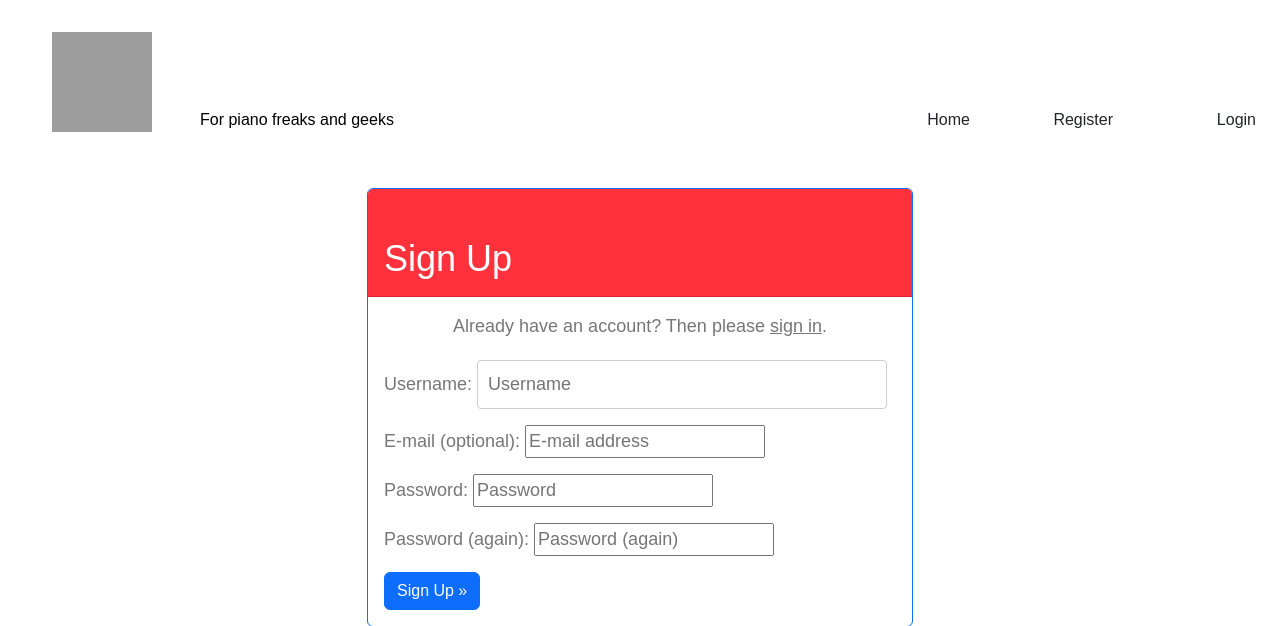
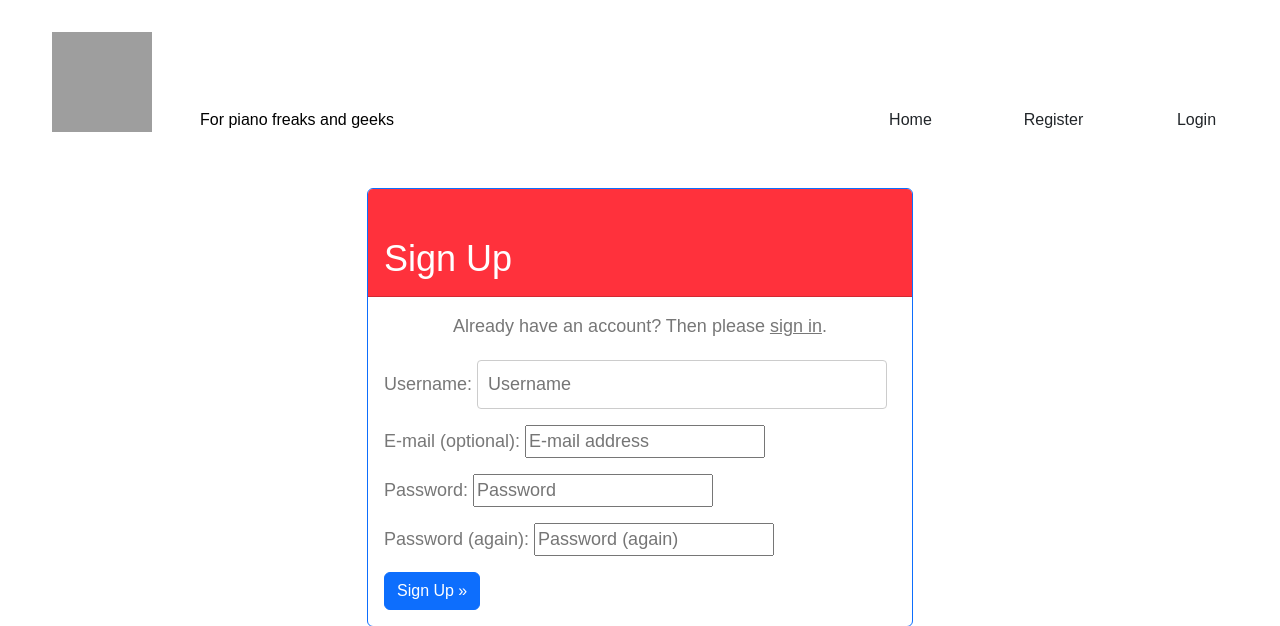
Before and after one commit to sonetto104/CIPP4-PRegan, a Django app: page /accounts/signup/ in a window 1280 px wide. Shown: the top 626 px of the page. Run offline with Django 4.2, Linux system fonts and the light colour scheme; grey boxes are pictures that could not be loaded.

Commit message:
change formatting of nav bar

```diff
--- a/templates/base.html
+++ b/templates/base.html
@@ -30,10 +30,10 @@
                 <div class="container">
                     <div class="row justify-content-end">
                         {% if request.user.is_authenticated %}
-                        <div class="col-lg-2 d-flex justify-content-end">
+                        <div class="col-lg-2 d-flex justify-content-center">
                             <a class="nav-link" aria-current="page" href="{% url 'home' %}">Home</a>
                         </div>
-                        <div class="col-lg-2 d-flex justify-content-end">
+                        <div class="col-lg-2 d-flex justify-content-center">
                             <span class="text-nowrap"> <a class="nav-link" aria-current="page"
                                     href="{% url 'profile' username=request.user.username %}">My Profile</a></span>
                         </div>
@@ -41,13 +41,13 @@
                             <a class="nav-link" aria-current="page" href="{% url 'account_logout' %}">Logout</a>
                         </div>
                         {% else %}
-                        <div class="col-lg-2 d-flex justify-content-end">
+                        <div class="col-lg-2 d-flex justify-content-center">
                             <a class="nav-link" aria-current="page" href="{% url 'home' %}">Home</a>
                         </div>
-                        <div class="col-lg-2 d-flex justify-content-end">
+                        <div class="col-lg-2 d-flex justify-content-center">
                             <a class="nav-link" aria-current="page" href="{% url 'account_signup' %}">Register</a>
                         </div>
-                        <div class="col-lg-2 d-flex justify-content-end">
+                        <div class="col-lg-2 d-flex justify-content-center">
                             <a class="nav-link" aria-current="page" href="{% url 'account_login' %}">Login</a>
                         </div>
                         {% endif %}
--- a/templates/profile.html
+++ b/templates/profile.html
@@ -29,7 +29,7 @@
   <div class="row mt-4">
     {% for post in posts %}
     <div class="col-md-6">
-      <div class="card">
+      <div class="card post-title-div">
         <div class="card-body">
           <a href="{% url 'post_detail' slug=post.slug %}" class="text-decoration-none">
             <h5 class="card-title">{{ post.title }}</h5>
```
Also changed, not shown: README.md, static/assets/img/homepage-view-not-logged-in.png (added).
